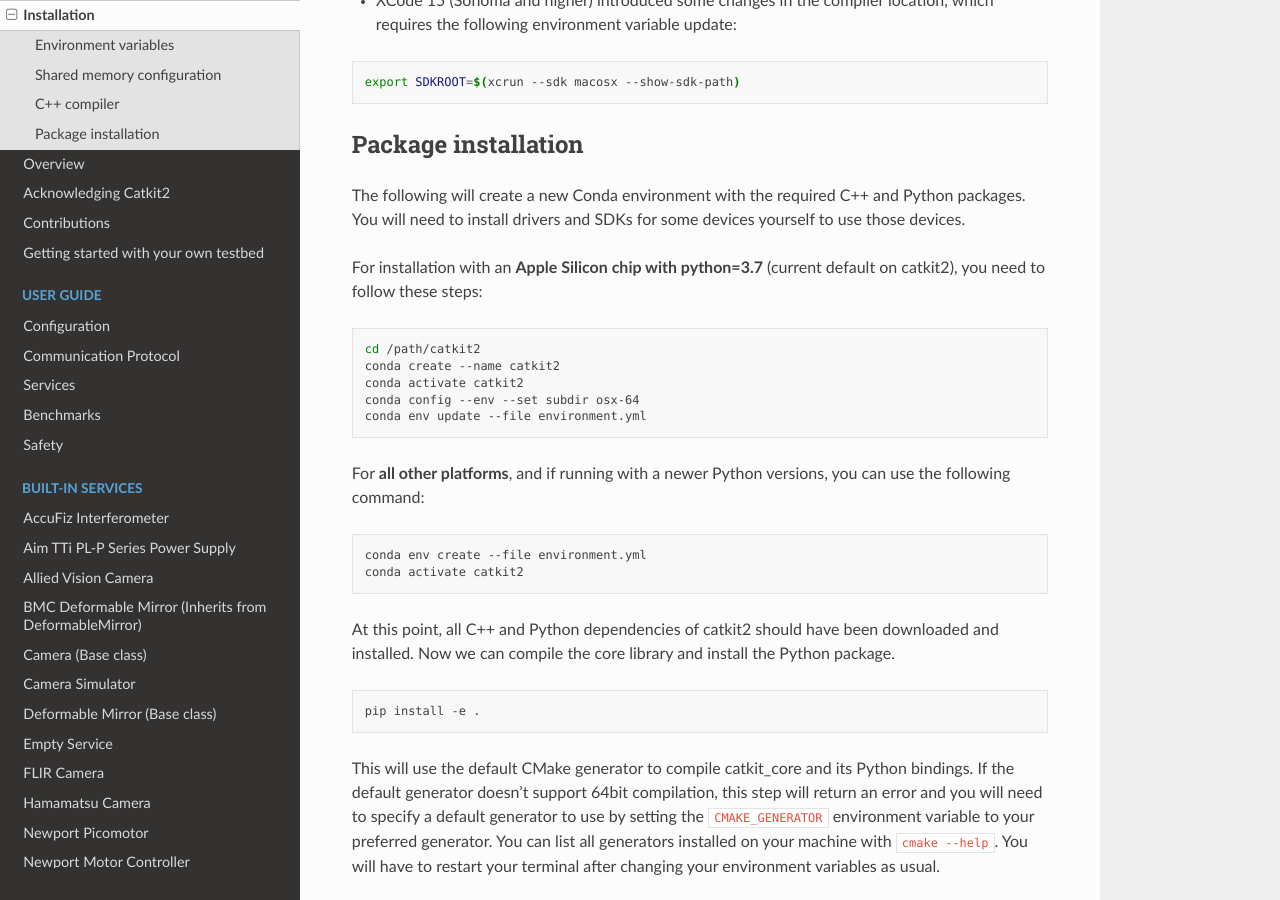
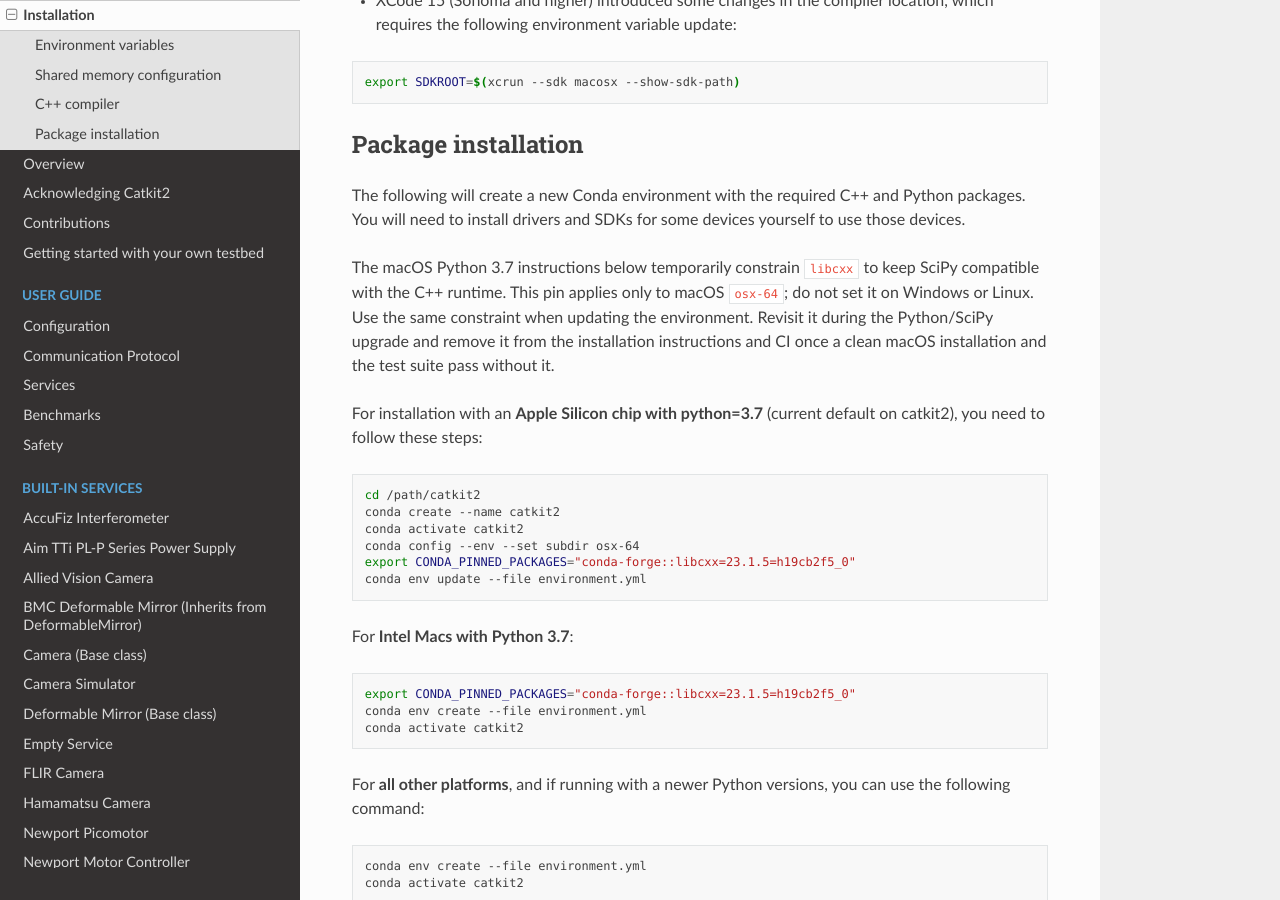
Before and after one commit to spacetelescope/catkit2, a Sphinx documentation site: the page built from docs/installation.rst, in a window 1280 px wide and 900 px high, scrolled down 1297 px. Built offline with Sphinx 7.4.7 and the Read the Docs theme 3.1.0, drawn with Linux system fonts in a browser that asks for light colours.

Commit message:
Document temporary libcxx constraint for macOS installations

```diff
--- a/docs/installation.rst
+++ b/docs/installation.rst
@@ -50,6 +50,8 @@ Package installation
 
 The following will create a new Conda environment with the required C++ and Python packages. You will need to install drivers and SDKs for some devices yourself to use those devices.
 
+The macOS Python 3.7 instructions below temporarily constrain ``libcxx`` to keep SciPy compatible with the C++ runtime. This pin applies only to macOS ``osx-64``; do not set it on Windows or Linux. Use the same constraint when updating the environment. Revisit it during the Python/SciPy upgrade and remove it from the installation instructions and CI once a clean macOS installation and the test suite pass without it.
+
 For installation with an **Apple Silicon chip with python=3.7** (current default on catkit2), you need to follow these steps:
 
 .. code-block:: bash
@@ -58,7 +60,16 @@ For installation with an **Apple Silicon chip with python=3.7** (current default
     conda create --name catkit2
     conda activate catkit2
     conda config --env --set subdir osx-64
+    export CONDA_PINNED_PACKAGES="conda-forge::libcxx=23.1.5=h19cb2f5_0"
     conda env update --file environment.yml
+
+For **Intel Macs with Python 3.7**:
+
+.. code-block:: bash
+
+    export CONDA_PINNED_PACKAGES="conda-forge::libcxx=23.1.5=h19cb2f5_0"
+    conda env create --file environment.yml
+    conda activate catkit2
 
 For **all other platforms**, and if running with a newer Python versions, you can use the following command:
 
--- a/environment.yml
+++ b/environment.yml
@@ -3,6 +3,9 @@
 # or, if you're not wanting to use the default env name:
 # conda env create --name <myEnvName> --file environment.yml
 # conda env update --name <myEnvName--file environment.yml --prune
+# For macOS osx-64 with Python 3.7, set this before creating or updating the environment:
+# export CONDA_PINNED_PACKAGES="conda-forge::libcxx=23.1.5=h19cb2f5_0"
+# Temporary SciPy compatibility pin; see docs/installation.rst for when to remove it.
 
 name: catkit2
 dependencies:
```
